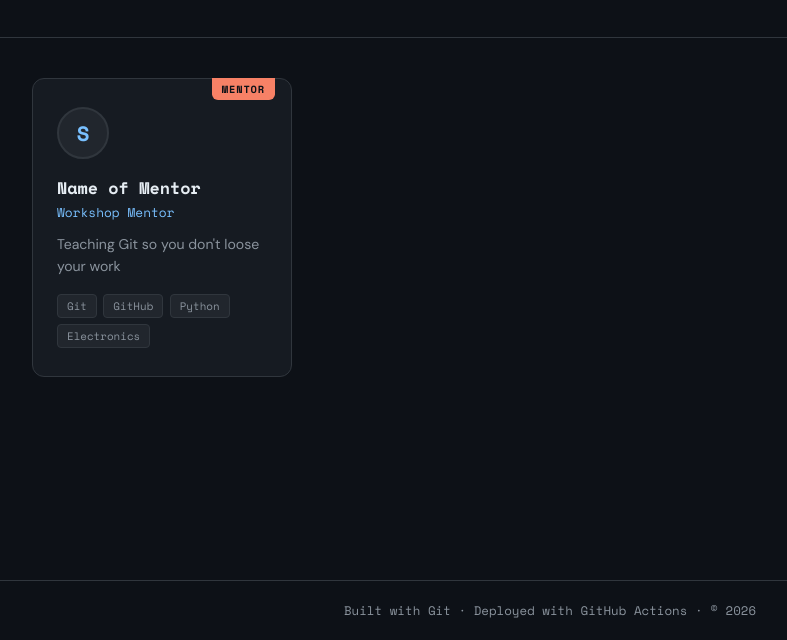
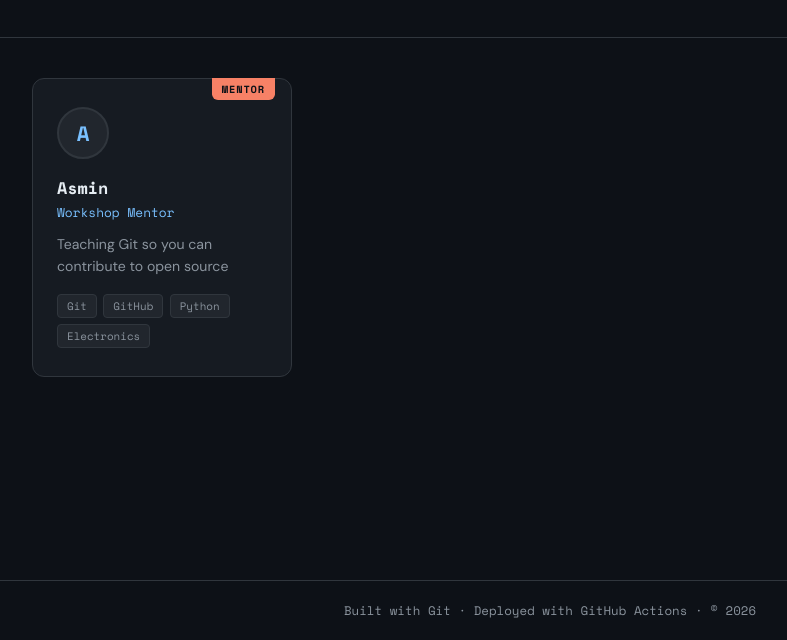
Before and after one commit to Sanjay-Neupane/gittranning, a plain HTML site: page index.html in a window 1280 px wide. Shown: the part 160-800 px from the top of the page, without its empty margins (90-877 px from the left). Drawn offline with nearby package versions, Linux system fonts and the light colour scheme.

Commit message:
C2:Mentor Card Edited

```diff
--- a/index.html
+++ b/index.html
@@ -23,10 +23,10 @@
     ────────────────────────────────────────────── -->
     <div class="card facilitator">
       <div class="card-badge">Mentor</div>
-      <div class="avatar">S</div>
-      <h2>Name of Mentor</h2>
+      <div class="avatar">A</div>
+      <h2>Asmin</h2>
       <p class="role">Workshop Mentor</p>
-      <p class="bio">Teaching Git so you don't loose your work</p>
+      <p class="bio">Teaching Git so you can contribute to open source</p>
       <div class="tags">
         <span>Git</span>
         <span>GitHub</span>
```
